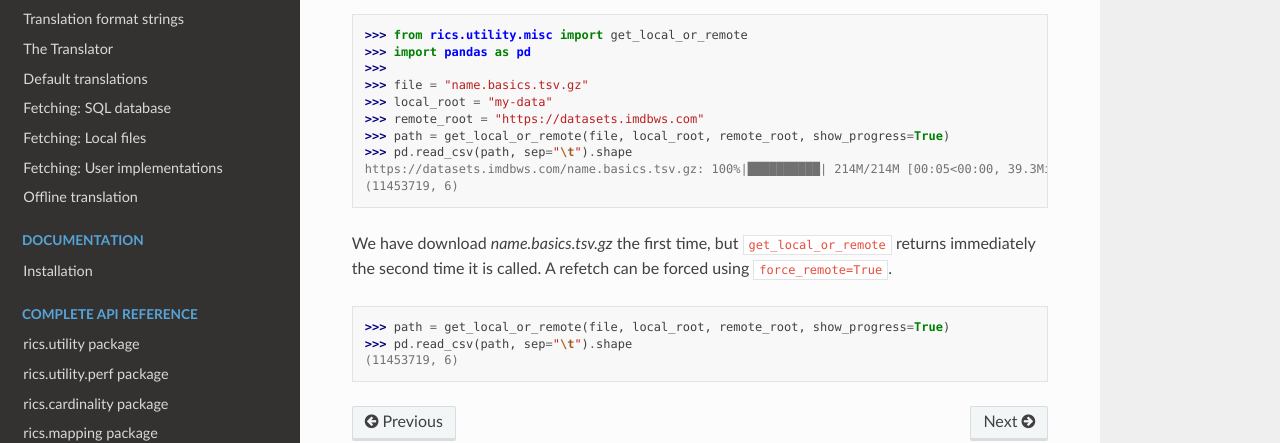
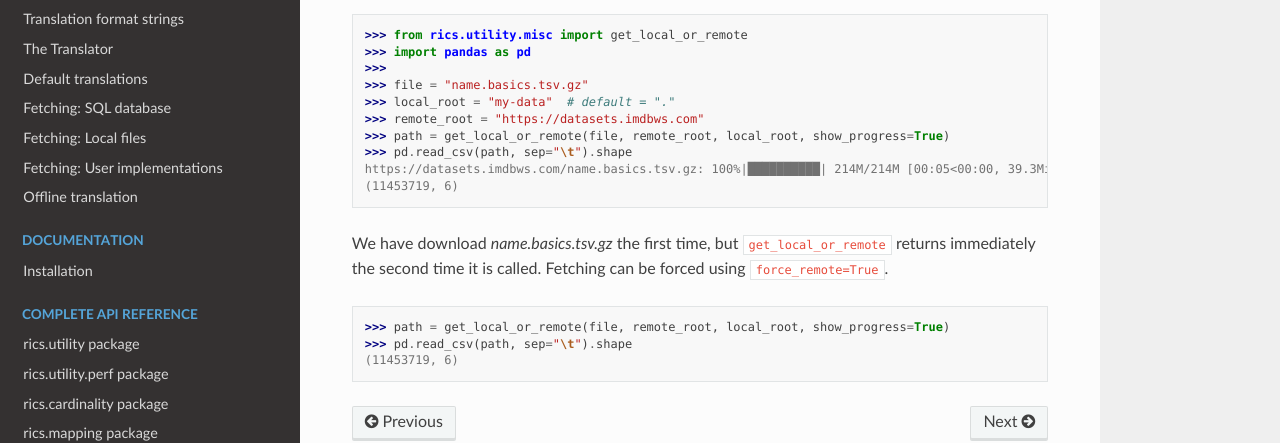
Before and after one commit to rsundqvist/rics, a Sphinx documentation site: the page built from docs/utility-data-download.rst, in a window 1280 px wide and 1142 px high. Shown: the part 571-1014 px from the top of the window. Built offline with Sphinx 7.4.7 and the Read the Docs theme 2.0.0, drawn with Linux system fonts in a browser that asks for light colours.

```diff
--- a/docs/utility-data-download.rst
+++ b/docs/utility-data-download.rst
@@ -19,17 +19,17 @@ The `IMDb dataset`_ consists of multiple data collections. The following example
 >>> import pandas as pd
 >>>
 >>> file = "name.basics.tsv.gz"
->>> local_root = "my-data"
+>>> local_root = "my-data"  # default = "."
 >>> remote_root = "https://datasets.imdbws.com"
->>> path = get_local_or_remote(file, local_root, remote_root, show_progress=True) # doctest: +SKIP
+>>> path = get_local_or_remote(file, remote_root, local_root, show_progress=True) # doctest: +SKIP
 >>> pd.read_csv(path, sep="\t").shape # doctest: +SKIP
 https://datasets.imdbws.com/name.basics.tsv.gz: 100%|██████████| 214M/214M [00:05<00:00, 39.3MiB/s]
 (11453719, 6)
 
 We have download `name.basics.tsv.gz` the first time, but ``get_local_or_remote`` returns immediately the second
-time it is called. A refetch can be forced using ``force_remote=True``.
+time it is called. Fetching can be forced using ``force_remote=True``.
 
->>> path = get_local_or_remote(file, local_root, remote_root, show_progress=True) # doctest: +SKIP
+>>> path = get_local_or_remote(file, remote_root, local_root, show_progress=True) # doctest: +SKIP
 >>> pd.read_csv(path, sep="\t").shape # doctest: +SKIP
 (11453719, 6)
 
```
Also changed, not shown: docs/translation-quickstart.rst (+7 -0 lines), docs/covid-europe-mplcyberpunk-theme.png (added).
